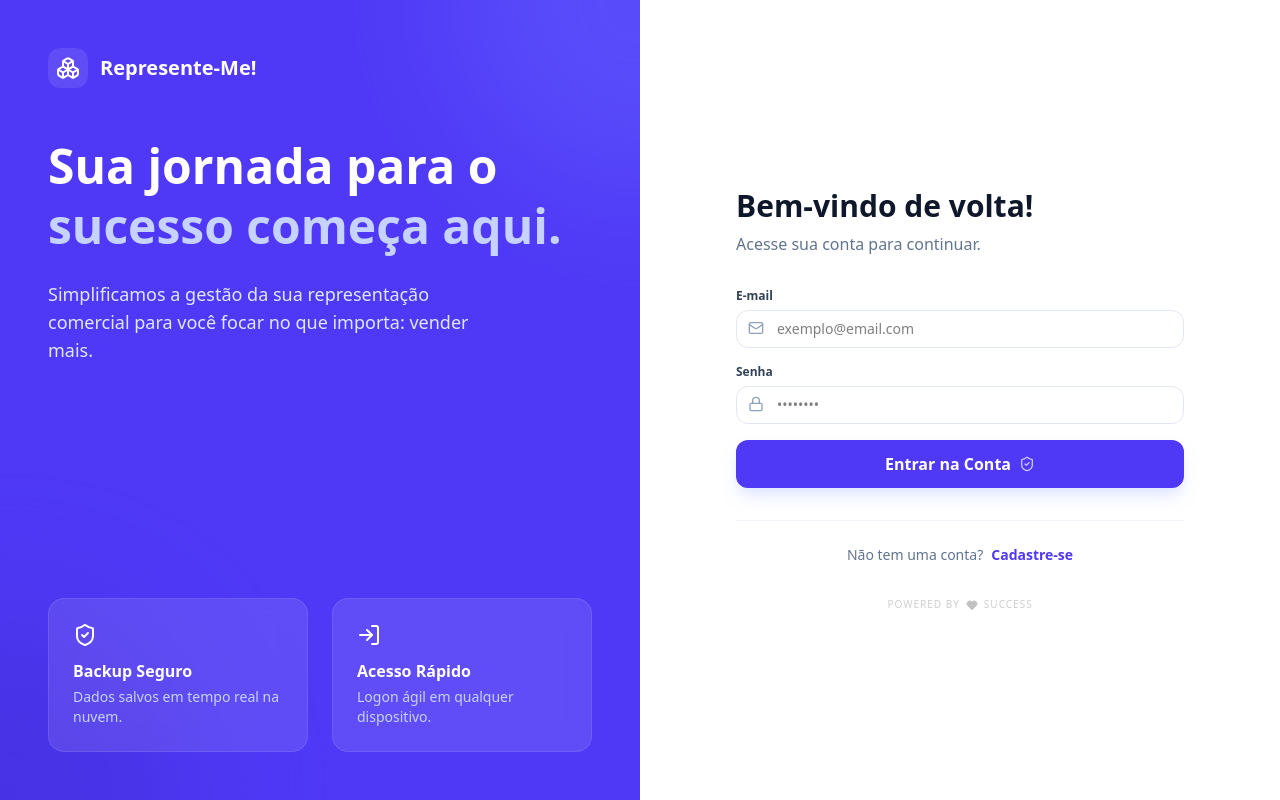
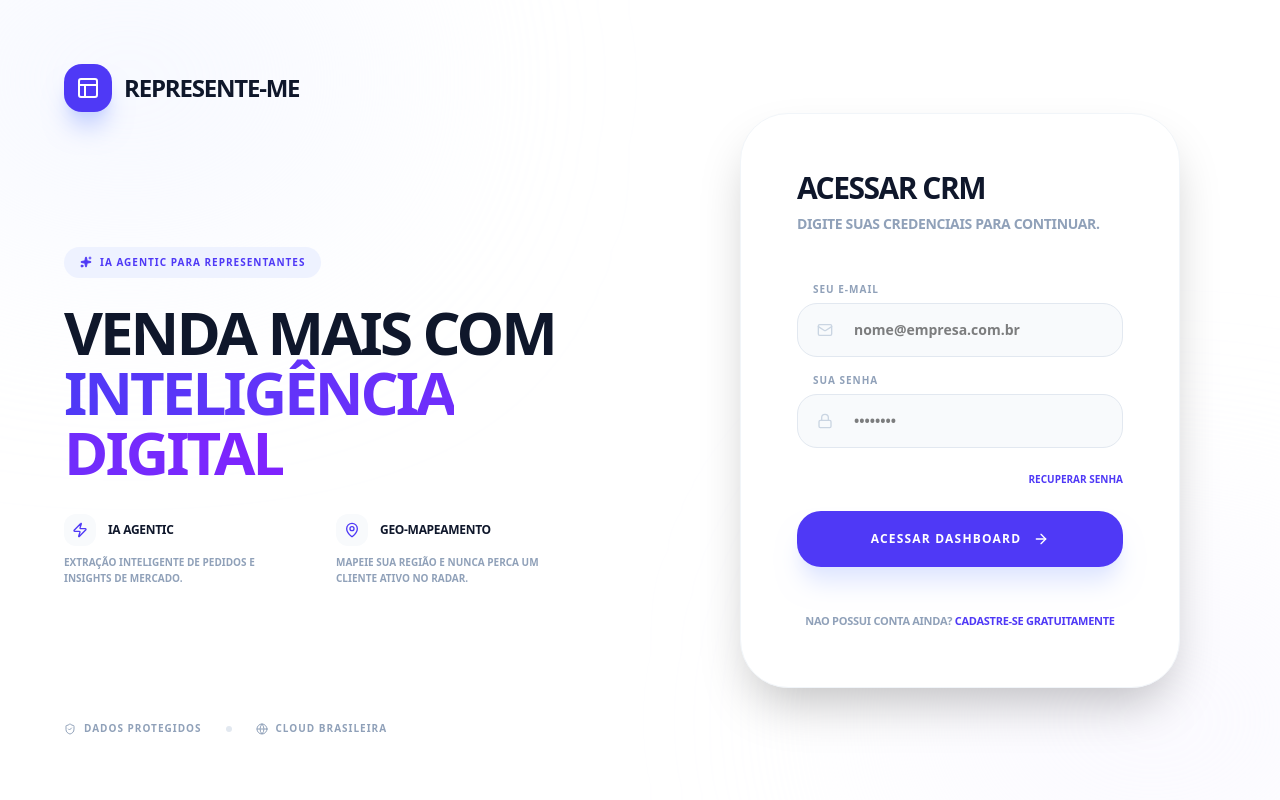
Before and after one commit to PedroBorelaManzi/Represente-Me-, a React (Vite) app: page /login in a window 1280 px wide. Built offline with nearby package versions, Linux system fonts and the light colour scheme; no server answers.

Commit message:
fix: restore Login.tsx UTF-8 encoding and labels to resolve white screen error contributors

```diff
--- a/src/pages/Login.tsx
+++ b/src/pages/Login.tsx
@@ -1,239 +1,194 @@
-import React, { useState } from "react";
-import { Link, useNavigate } from "react-router-dom";
-import { motion, AnimatePresence } from "framer-motion";
-import { Mail, Lock, User, LogIn, UserPlus, Heart, Boxes, ShieldCheck } from "lucide-react";
-import { supabase } from "../lib/supabase";
-import { toast } from "sonner";
+import React, { useState } from 'react';
+import { useNavigate } from 'react-router-dom';
+import {
+  ShieldCheck,
+  ArrowRight,
+  Mail,
+  Lock,
+  Loader2,
+  Sparkles,
+  Star,
+  Globe,
+  Zap,
+  Building2,
+  MapPin,
+  TrendingUp,
+  Layout
+} from 'lucide-react';
+import { useAuth } from '../contexts/AuthContext';
+import { toast } from 'sonner';
+import { motion } from 'framer-motion';
 
-const Login = () => {
-  const [isLogin, setIsLogin] = useState(true);
-  const [email, setEmail] = useState("");
-  const [password, setPassword] = useState("");
-  const [name, setName] = useState("");
-  const [confirmPassword, setConfirmPassword] = useState("");
+export default function Login() {
+  const [email, setEmail] = useState('');
+  const [password, setPassword] = useState('');
   const [loading, setLoading] = useState(false);
+  const { signIn, signUp } = useAuth();
+  const [isSignUp, setIsSignUp] = useState(false);
   const navigate = useNavigate();
 
-
-  const handleLogin = async (e: React.FormEvent) => {
+  const handleSubmit = async (e: React.FormEvent) => {
     e.preventDefault();
     setLoading(true);
+
     try {
-      const { error } = await supabase.auth.signInWithPassword({
-        email,
-        password,
-      });
-      if (error) throw error;
-      navigate("/dashboard");
-    } catch (error: any) {
-      toast.error(error.message || "Erro ao entrar");
-    } finally {
-      setLoading(false);
-    }
-  };
-
-  const handleSignup = async (e: React.FormEvent) => {
-    e.preventDefault();
-    if (password !== confirmPassword) {
-      return toast.error("As senhas não coincidem");
-    }
-    setLoading(true);
-    try {
-      const { error, data } = await supabase.auth.signUp({
-        email,
-        password,
-        options: {
-          data: {
-            full_name: name,
-          },
-        },
-      });
-      if (error) throw error;
-      if (data?.user) {
-        toast.success("Conta criada com sucesso! Faça login.");
-        setIsLogin(true);
+      if (isSignUp) {
+        await signUp(email, password);
+        toast.success('Conta criada com sucesso! Verifique seu e-mail.');
+      } else {
+        await signIn(email, password);
+        navigate('/dashboard');
       }
     } catch (error: any) {
-      toast.error(error.message || "Erro ao criar conta");
+      toast.error(error.message || 'Erro ao processar sua solicitação');
     } finally {
       setLoading(false);
     }
   };
 
   return (
-    <div className="min-h-screen w-full flex bg-[#F8FAFC]">
-      {/* Left Side: Branding */}
-      <div className="hidden lg:flex w-1/2 bg-indigo-600 p-12 flex-col justify-between relative overflow-hidden">
-        <div className="absolute top-0 right-0 w-96 h-96 bg-indigo-500 rounded-full blur-3xl -mr-48 -mt-48 opacity-50" />
-        <div className="absolute bottom-0 left-0 w-96 h-96 bg-indigo-700 rounded-full blur-3xl -ml-48 -mb-48 opacity-50" />
+    <div className='min-h-screen bg-white dark:bg-zinc-950 flex flex-col lg:flex-row relative overflow-hidden'>
+      {/* Background Ornaments */}
+      <div className="absolute top-[-10%] left-[-10%] w-[40%] h-[40%] bg-indigo-50/50 dark:bg-indigo-900/10 rounded-full blur-[120px] pointer-events-none" />
+      <div className="absolute bottom-[-10%] right-[-10%] w-[40%] h-[40%] bg-violet-50/50 dark:bg-violet-900/10 rounded-full blur-[120px] pointer-events-none" />
 
-        <div className="relative z-10">
-          <div className="flex items-center gap-3 text-white mb-12">
-            <div className="p-2 bg-white/10 backdrop-blur-md rounded-xl">
-              <Boxes className="h-6 w-6" />
-            </div>
-            <span className="text-xl font-bold">Represente-Me!</span>
+      {/* Hero Section */}
+      <div className='hidden lg:flex flex-1 flex-col justify-between p-16 relative z-10'>
+        <div className='flex items-center gap-3'>
+          <div className='w-12 h-12 bg-indigo-600 rounded-[18px] flex items-center justify-center shadow-indigo-200 shadow-xl'>
+            <Layout className='w-6 h-6 text-white' />
           </div>
-
-          <h1 className="text-5xl font-extrabold text-white leading-tight mb-6">
-            Sua jornada para o <br />
-            <span className="text-indigo-200">sucesso começa aqui.</span>
-          </h1>
-          <p className="text-indigo-100 text-lg max-w-md">
-            Simplificamos a gestão da sua representação comercial para você focar no que importa: vender mais.
-          </p>
+          <span className='text-2xl font-black text-slate-900 dark:text-white uppercase tracking-tighter'>Represente-Me</span>
         </div>
 
-        <div className="relative z-10 grid grid-cols-2 gap-6">
-          <div className="p-6 bg-white/10 backdrop-blur-md rounded-2xl border border-white/10">
-            <ShieldCheck className="h-6 w-6 text-white mb-3" />
-            <h3 className="text-white font-semibold mb-1">Backup Seguro</h3>
-            <p className="text-indigo-200 text-sm">Dados salvos em tempo real na nuvem.</p>
-          </div>
-          <div className="p-6 bg-white/10 backdrop-blur-md rounded-2xl border border-white/10">
-            <LogIn className="h-6 w-6 text-white mb-3" />
-            <h3 className="text-white font-semibold mb-1">Acesso Rápido</h3>
-            <p className="text-indigo-200 text-sm">Logon ágil em qualquer dispositivo.</p>
-          </div>
+        <div className='max-w-xl'>
+          <motion.div
+            initial={{ opacity: 0, x: -20 }}
+            animate={{ opacity: 1, x: 0 }}
+            className='flex items-center gap-2 mb-6 px-4 py-2 bg-indigo-50 dark:bg-indigo-900/30 text-indigo-600 dark:text-indigo-400 rounded-full w-fit text-[10px] font-black uppercase tracking-widest'
+          >
+            <Sparkles className='w-3 h-3 fill-current' /> IA Agentic para Representantes
+          </motion.div>
+          <motion.h1
+            initial={{ opacity: 0, y: 20 }}
+            animate={{ opacity: 1, y: 0 }}
+            transition={{ delay: 0.1 }}
+            className='text-6xl font-black text-slate-900 dark:text-white uppercase tracking-tighter leading-none mb-8'
+          >
+            Venda mais com <br />
+            <span className='text-transparent bg-clip-text bg-gradient-to-r from-indigo-600 to-violet-600'>Inteligência Digital</span>
+          </motion.h1>
+
+          <motion.div
+            initial={{ opacity: 0 }}
+            animate={{ opacity: 1 }}
+            transition={{ delay: 0.2 }}
+            className='grid grid-cols-2 gap-8'
+          >
+            <div className='space-y-2'>
+              <div className='flex items-center gap-3'>
+                <div className='p-2 bg-slate-50 dark:bg-zinc-900 rounded-xl'><Zap className='w-4 h-4 text-indigo-600' /></div>
+                <span className='text-xs font-black uppercase tracking-tight text-slate-900 dark:text-zinc-100'>IA Agentic</span>
+              </div>
+              <p className='text-[10px] font-bold text-slate-400 uppercase leading-relaxed'>Extração inteligente de pedidos e insights de mercado.</p>
+            </div>
+            <div className='space-y-2'>
+              <div className='flex items-center gap-3'>
+                <div className='p-2 bg-slate-50 dark:bg-zinc-900 rounded-xl'><MapPin className='w-4 h-4 text-indigo-600' /></div>
+                <span className='text-xs font-black uppercase tracking-tight text-slate-900 dark:text-zinc-100'>Geo-Mapeamento</span>
+              </div>
+              <p className='text-[10px] font-bold text-slate-400 uppercase leading-relaxed'>Mapeie sua região e nunca perca um cliente ativo no radar.</p>
+            </div>
+          </motion.div>
+        </div>
+
+        <div className='flex items-center gap-6 text-[10px] font-black uppercase tracking-widest text-slate-400'>
+          <span className='flex items-center gap-2'><ShieldCheck className='w-3 h-3' /> Dados Protegidos</span>
+          <span className='w-1.5 h-1.5 bg-slate-200 dark:bg-zinc-800 rounded-full' />
+          <span className='flex items-center gap-2'><Globe className='w-3 h-3' /> Cloud Brasileira</span>
         </div>
       </div>
 
-      {/* Right Side: Form */}
-      <div className="w-full lg:w-1/2 flex items-center justify-center p-6 bg-white">
+      {/* Form Section */}
+      <div className='flex-1 flex flex-col justify-center items-center p-8 lg:p-16 relative z-10'>
         <motion.div
-          initial={{ opacity: 0, y: 20 }}
-          animate={{ opacity: 1, y: 0 }}
-          className="w-full max-w-md"
+          initial={{ opacity: 0, scale: 0.9 }}
+          animate={{ opacity: 1, scale: 1 }}
+          className='w-full max-w-[440px] bg-white dark:bg-zinc-900 p-10 lg:p-14 rounded-[48px] border border-slate-100 dark:border-zinc-800 shadow-2xl'
         >
-          <div className="mb-8">
-            <h2 className="text-3xl font-extrabold text-slate-900 mb-2">
-              {isLogin ? "Bem-vindo de volta!" : "Crie sua conta!"}
+          <div className='mb-12'>
+            <h2 className='text-3xl font-black text-slate-900 dark:text-white uppercase tracking-tighter mb-2'>
+              {isSignUp ? 'Criar Nova Conta' : 'Acessar CRM'}
             </h2>
-            <p className="text-slate-500">
-              {isLogin ? "Acesse sua conta para continuar." : "Comece a organizar suas representações hoje."}
+            <p className='text-sm font-bold text-slate-400 uppercase tracking-tight'>
+              {isSignUp ? 'Seja bem-vindo ao futuro das vendas.' : 'Digite suas credenciais para continuar.'}
             </p>
           </div>
 
-          <form onSubmit={isLogin ? handleLogin : handleSignup} className="space-y-4">
-            <AnimatePresence mode="popLayout">
-              {!isLogin && (
-                <motion.div
-                  key="name-field"
-                  initial={{ opacity: 0, height: 0 }}
-                  animate={{ opacity: 1, height: "auto" }}
-                  exit={{ opacity: 0, height: 0 }}
-                  transition={{ duration: 0.2 }}
-                  className="overflow-hidden mb-5"
-                >
-                  <label className="block text-xs font-bold text-slate-700 mb-1.5">Nome Completo</label>
-                  <div className="relative">
-                    <User className="absolute left-3 top-2.5 h-4 w-4 text-slate-400" />
-                    <input
-                      required={!isLogin}
-                      type="text"
-                      value={name}
-                      onChange={(e) => setName(e.target.value)}
-                      className="w-full pl-10 pr-4 py-2 border border-slate-200 rounded-xl focus:ring-2 focus:ring-indigo-500 text-sm"
-                      placeholder="Seu Nome"
-                    />
-                  </div>
-                </motion.div>
-              )}
-            </AnimatePresence>
+          <form onSubmit={handleSubmit} className='space-y-6'>
+            <div className='space-y-4'>
+              <div className='relative group'>
+                <label className='text-[10px] font-black uppercase text-slate-400 ml-4 mb-1.5 block tracking-widest group-focus-within:text-indigo-600 transition-colors'>Seu E-mail</label>
+                <div className='relative'>
+                  <Mail className='absolute left-5 top-1/2 -translate-y-1/2 w-4 h-4 text-slate-300 group-focus-within:text-indigo-600 transition-all' />
+                  <input
+                    type='email'
+                    required
+                    value={email}
+                    onChange={e => setEmail(e.target.value)}
+                    placeholder='nome@empresa.com.br'
+                    className='w-full pl-14 pr-6 py-4 bg-slate-50 dark:bg-zinc-950 border border-slate-200 dark:border-zinc-800 rounded-[20px] font-bold text-sm outline-none focus:ring-2 focus:ring-indigo-600/20 focus:border-indigo-600 transition-all dark:text-zinc-100'
+                  />
+                </div>
+              </div>
 
-            <div>
-              <label className="block text-xs font-bold text-slate-700 mb-1.5">E-mail</label>
-              <div className="relative">
-                <Mail className="absolute left-3 top-2.5 h-4 w-4 text-slate-400" />
-                <input
-                  required
-                  type="email"
-                  value={email}
-                  onChange={(e) => setEmail(e.target.value)}
-                  className="w-full pl-10 pr-4 py-2 border border-slate-200 rounded-xl focus:ring-2 focus:ring-indigo-500 text-sm"
-                  placeholder="exemplo@email.com"
-                />
+              <div className='relative group'>
+                <label className='text-[10px] font-black uppercase text-slate-400 ml-4 mb-1.5 block tracking-widest group-focus-within:text-indigo-600 transition-colors'>Sua Senha</label>
+                <div className='relative'>
+                  <Lock className='absolute left-5 top-1/2 -translate-y-1/2 w-4 h-4 text-slate-300 group-focus-within:text-indigo-600 transition-all' />
+                  <input
+                    type='password'
+                    required
+                    value={password}
+                    onChange={e => setPassword(e.target.value)}
+                    placeholder='••••••••'
+                    className='w-full pl-14 pr-6 py-4 bg-slate-50 dark:bg-zinc-950 border border-slate-200 dark:border-zinc-800 rounded-[20px] font-bold text-sm outline-none focus:ring-2 focus:ring-indigo-600/20 focus:border-indigo-600 transition-all dark:text-zinc-100'
+                  />
+                </div>
               </div>
             </div>
 
-            <div>
-              <label className="block text-xs font-bold text-slate-700 mb-1.5">Senha</label>
-              <div className="relative">
-                <Lock className="absolute left-3 top-2.5 h-4 w-4 text-slate-400" />
-                <input
-                  required
-                  type="password"
-                  value={password}
-                  onChange={(e) => setPassword(e.target.value)}
-                  className="w-full pl-10 pr-4 py-2 border border-slate-200 rounded-xl focus:ring-2 focus:ring-indigo-500 text-sm"
-                  placeholder="••••••••"
-                />
+            {!isSignUp && (
+              <div className='flex justify-end'>
+                <button type='button' className='text-[10px] font-black uppercase text-indigo-600 hover:text-indigo-700 transition-colors'>Recuperar Senha</button>
               </div>
-            </div>
-
-            <AnimatePresence mode="popLayout">
-              {!isLogin && (
-                <motion.div
-                  key="confirm-password-field"
-                  initial={{ opacity: 0, height: 0 }}
-                  animate={{ opacity: 1, height: "auto" }}
-                  exit={{ opacity: 0, height: 0 }}
-                  transition={{ duration: 0.2 }}
-                  className="overflow-hidden mb-5"
-                >
-                  <label className="block text-xs font-bold text-slate-700 mb-1.5">Confirmar Senha</label>
-                  <div className="relative">
-                    <Lock className="absolute left-3 top-2.5 h-4 w-4 text-slate-400" />
-                    <input
-                      required={!isLogin}
-                      type="password"
-                      value={confirmPassword}
-                      onChange={(e) => setConfirmPassword(e.target.value)}
-                      className="w-full pl-10 pr-4 py-2 border border-slate-200 rounded-xl focus:ring-2 focus:ring-indigo-500 text-sm"
-                      placeholder="••••••••"
-                    />
-                  </div>
-                </motion.div>
-              )}
-            </AnimatePresence>
+            )}
 
             <button
+              type='submit'
               disabled={loading}
-              type="submit"
-              className="w-full flex items-center justify-center gap-2 py-3 bg-indigo-600 text-white rounded-xl font-bold hover:bg-indigo-700 transition-all shadow-lg shadow-indigo-100 disabled:opacity-50 disabled:cursor-not-allowed group"
+              className='w-full py-5 bg-indigo-600 text-white rounded-[24px] font-black uppercase tracking-widest text-xs shadow-xl shadow-indigo-100 dark:shadow-none hover:bg-indigo-700 hover:scale-[1.01] active:scale-[0.98] transition-all flex items-center justify-center gap-3 group'
             >
-              {loading ? (
-                <div className="h-5 w-5 border-2 border-white/20 border-t-white rounded-full animate-spin" />
-              ) : (
+              {loading ? <Loader2 className='w-4 h-4 animate-spin' /> : (
                 <>
-                  {isLogin ? "Entrar na Conta" : "Criar Minha Conta"}
-                  <ShieldCheck className="h-4 w-4 group-hover:translate-x-0.5 transition-transform text-white/70" />
+                  {isSignUp ? 'Criar Minha Conta' : 'Acessar Dashboard'}
+                  <ArrowRight className='w-4 h-4 group-hover:translate-x-1 transition-transform' />
                 </>
               )}
             </button>
           </form>
 
-          <div className="mt-8 pt-6 border-t border-slate-100 flex items-center justify-center space-x-2">
-            <span className="text-sm text-slate-500">
-              {isLogin ? "Não tem uma conta?" : "Já tem uma conta?"}
-            </span>
+          <div className='mt-10 text-center'>
             <button
-              onClick={() => setIsLogin(!isLogin)}
-              className="text-sm font-bold text-indigo-600 hover:text-indigo-700"
+              onClick={() => setIsSignUp(!isSignUp)}
+              className='text-[11px] font-bold text-slate-400 uppercase tracking-tight hover:text-slate-600 transition-colors'
             >
-              {isLogin ? "Cadastre-se" : "Faça Login"}
+              {isSignUp ? 'Ja possui conta? ' : 'Nao possui conta ainda? '}
+              <span className='text-indigo-600 font-black'>{isSignUp ? 'Entrar Agora' : 'Cadastre-se Gratuitamente'}</span>
             </button>
-          </div>
-
-          <div className="mt-8 flex justify-center items-center gap-1.5 grayscale opacity-50 text-[10px] font-medium text-slate-400 uppercase tracking-widest">
-            <span>Powered by</span>
-            <Heart className="h-3 w-3 fill-red-400 text-red-400" />
-            <span>Success</span>
           </div>
         </motion.div>
       </div>
     </div>
   );
-};
-
-export default Login;
+}
```
